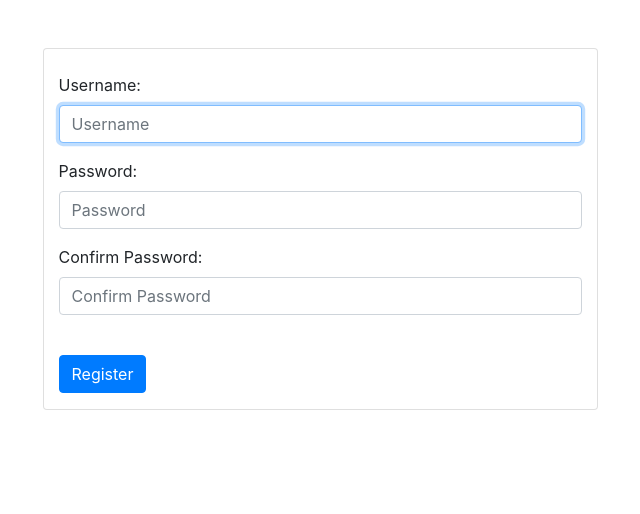
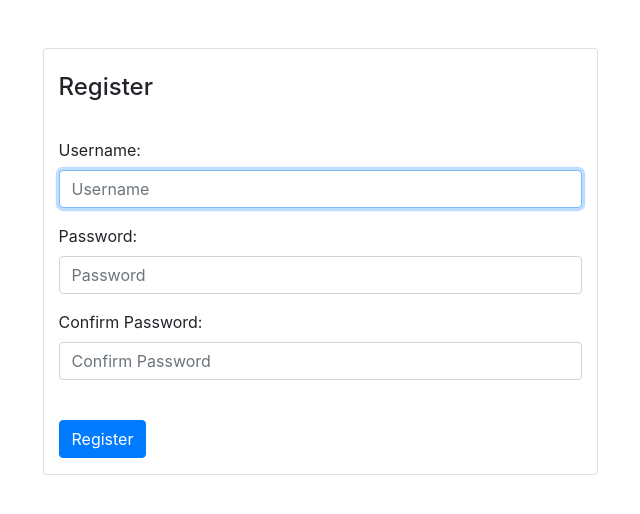
Before and after one commit to dheerajreal/DjangoJustAnAccountsApp, a Django app: page /accounts/register/ in a window 1280 px wide. Shown: the part 56-570 px from the top of the page, without its empty margins (320-960 px from the left). Run offline with Django 3.2, Linux system fonts and the light colour scheme; some libraries are stand-ins or nearby versions.

Commit message:
minor change in template

```diff
--- a/mysite/templates/accounts/login.html
+++ b/mysite/templates/accounts/login.html
@@ -1,8 +1,10 @@
 {% extends "base.html" %} {% block content %}
 
 <br>
+
 <div class="card container col-md-6 mx-auto">
-
+    <br>
+    <h4 class="card-title">Login</h4>
     <form class="form-group" action="" method="post">
         <br> {% csrf_token %} {{form.as_p}}
 
@@ -15,6 +17,4 @@
 
 
 
-
-
 <br> {% endblock %}
--- a/mysite/templates/accounts/register.html
+++ b/mysite/templates/accounts/register.html
@@ -2,6 +2,8 @@
 
 <br>
 <div class="card container col-md-6 mx-auto">
+    <br>
+    <h4 class="card-title">Register</h4>
 
     <form class="form-group" action="" method="post">
         <br> {% csrf_token %} {{form.as_p}}
```
